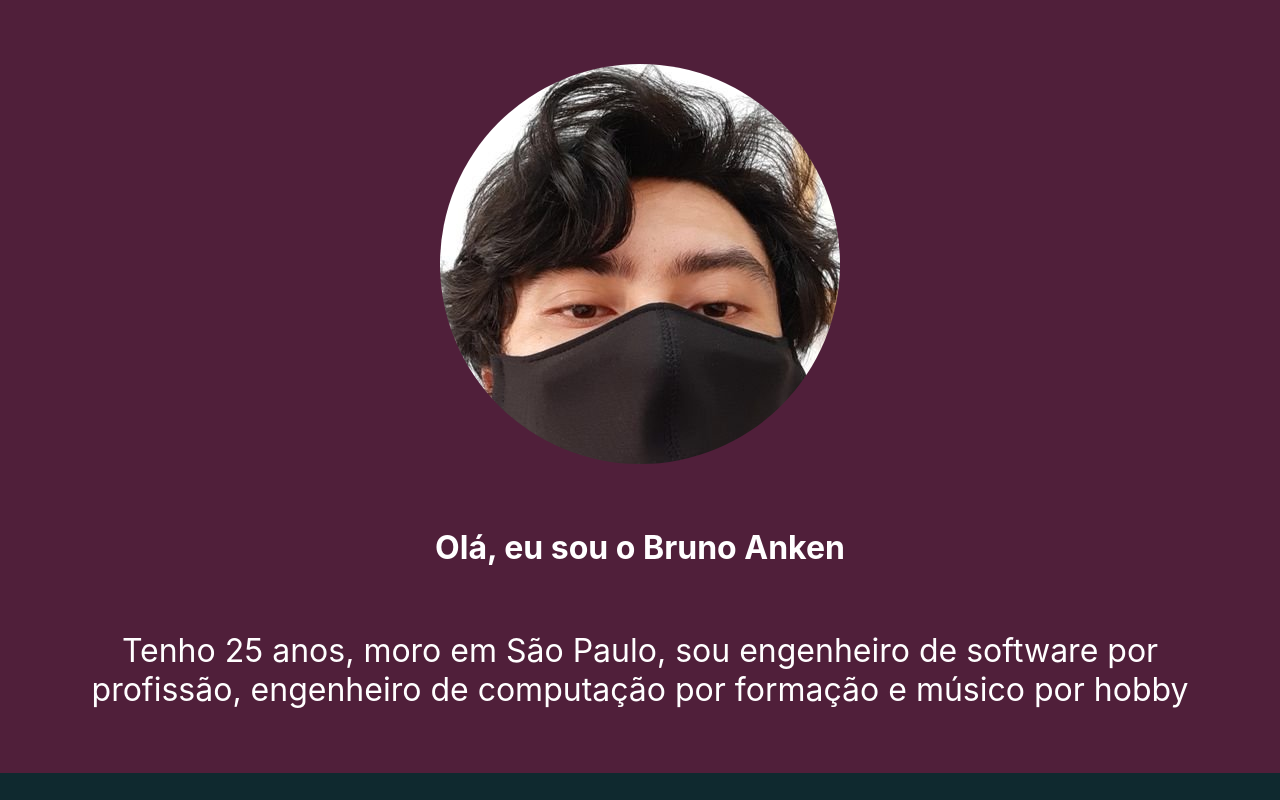
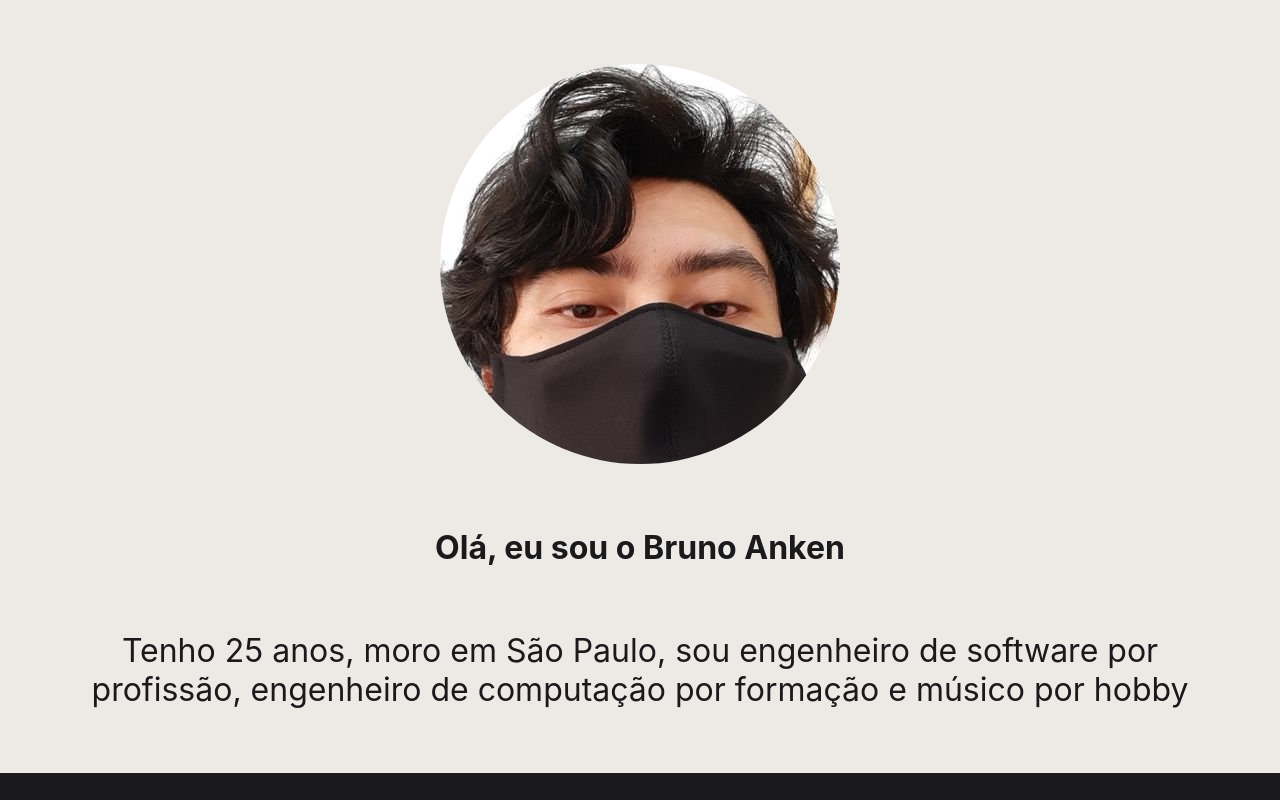
Before and after one commit to brunoanken/anken.dev, a Next.js app: page / in a window 1280 px wide. Shown: the top 800 px of the page. Built offline with nearby package versions, Linux system fonts and the light colour scheme.

Commit message:
:art: :lipstick: Update color schema.

```diff
--- a/pages/index.js
+++ b/pages/index.js
@@ -31,9 +31,9 @@ export default function Home() {
 
         </div>
 
-        <div className="bg-secondary padding text-center">
+        <div className="padding text-center bg-black3 color-yellow2">
 
-          <h2>"Tá, legal, mas o que você sabe fazer? E por que eu confiaria em você?"</h2>
+          <h2 className>"Tá, legal, mas o que você sabe fazer?"</h2>
           <br />
           <p style={{ fontSize: '1.5rem' }}>Se liga:</p>
 
--- a/styles/global.scss
+++ b/styles/global.scss
@@ -1,15 +1,19 @@
 :root {
-    --white: #FFFFFF;
-    --black: #000000;
-    --purple1: #501F3A;
-    --pink1: #CB2D6F;
-    --grey1: #CCCCCC;
-    --teal1: #14A098;
-    --green1: #0F292F;
+    --white1: #FFFFFF;
 
-    --text-color: var(--white);
-    --background-color: var(--purple1);
-    --secondary-background-color: var(--green1);
+    --black1: #000000;
+    --black2: #0B0C10;
+    --black3: #1A1A1D;
+
+    --grey1: #EDEAE5;
+    --grey2: #4E4E50;
+
+    --cyan1: #026670;
+
+    --mint1: #9FEDD7;
+
+    --yellow1: #FEF9C7;
+    --yellow2: #FCE181;
 
     --default-padding: 2rem;
     --default-padding-desktop: 4rem;
@@ -22,8 +26,8 @@ html, body {
     margin: 0;
     font-family: -apple-system, BlinkMacSystemFont, Segoe UI, Roboto, Oxygen, Ubuntu,
     Cantarell, Fira Sans, Droid Sans, Helvetica Neue, sans-serif;
-    background-color: var(--background-color);
-    color: var(--text-color);
+    background-color: var(--grey1);
+    color: var(--black3);
 }
 
 h1, h2, h3, a, p, div {
@@ -69,10 +73,14 @@ img {
     border-radius: 50%;
 }
 
-.bg-secondary {
-    background-color: var(--secondary-background-color);
+.color-yellow2 {
+    color: var(--yellow2);
 }
 
-.text-secondary {
-    color: var(--pink1);
+.color-white1 {
+    color: var(--white1);
 }
+
+.bg-black3 {
+    background-color: var(--black3);
+}
```
Also changed, not shown: public/icons/vercel.svg (renamed from public/vercel.svg).
